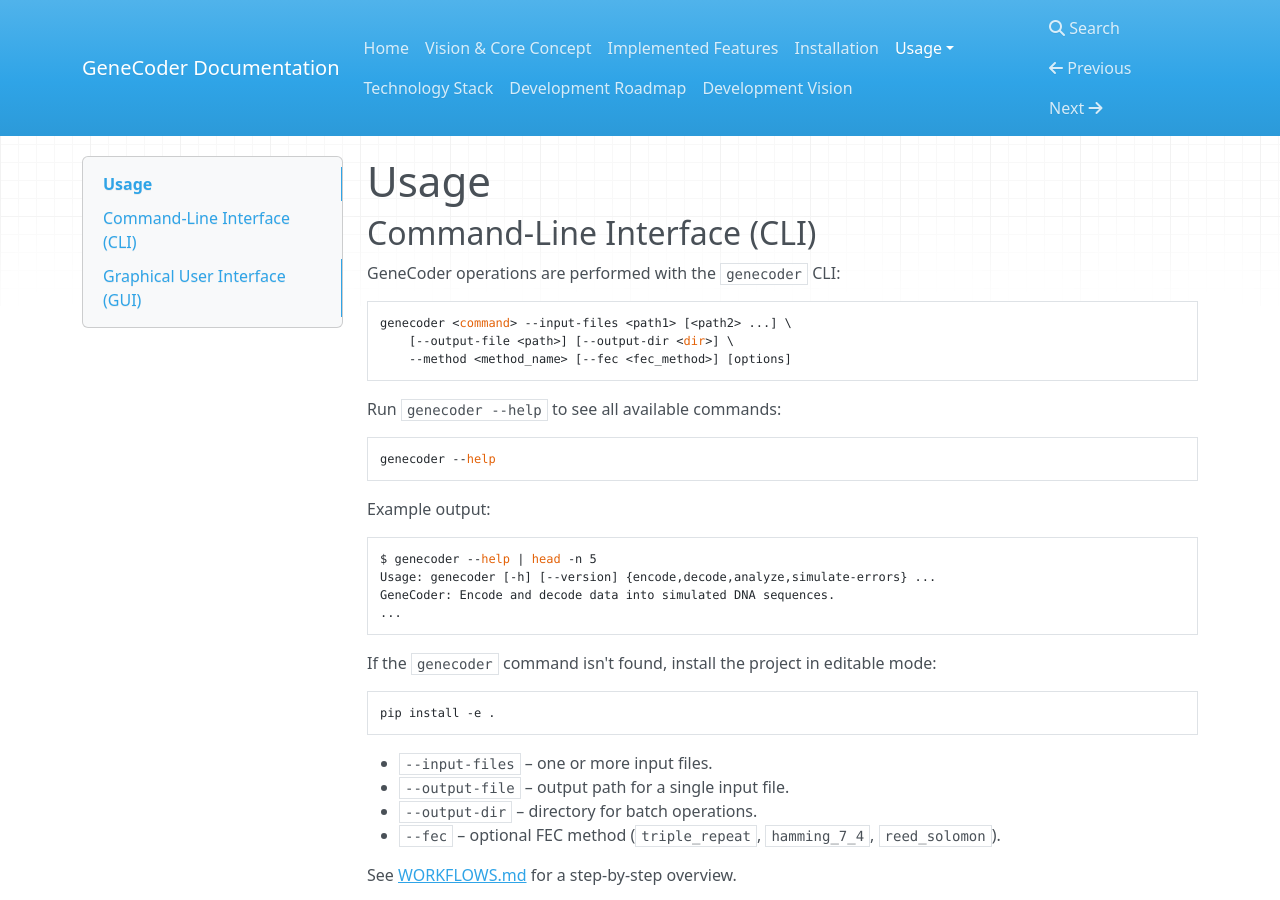
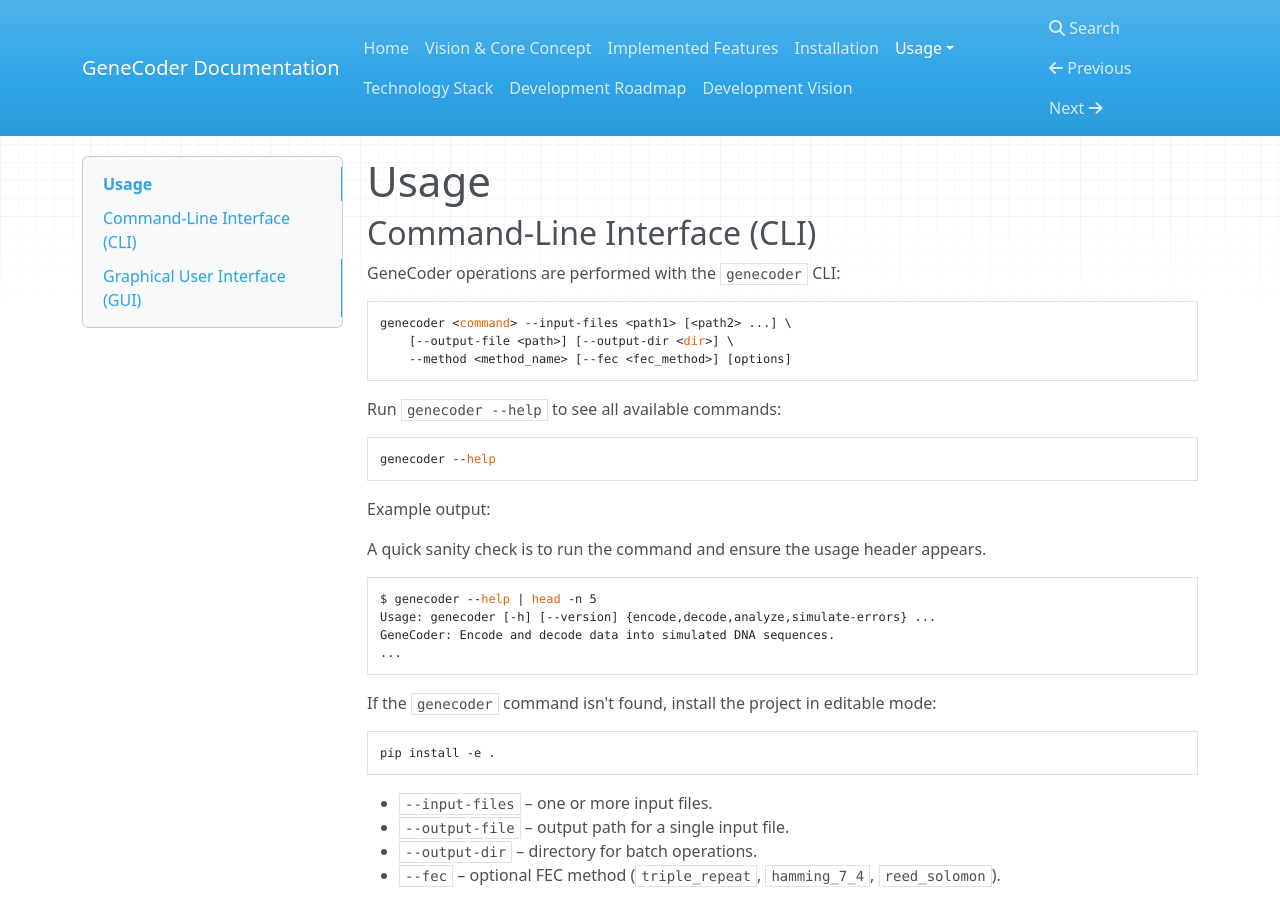
Before and after one commit to d0tTino/GeneCoder, an MkDocs documentation site: the page built from docs/usage.md, in a window 1280 px wide and 900 px high. Built offline with MkDocs 1.6.1, drawn with Linux system fonts in a browser that asks for light colours; nearby versions of some CDN libraries.

Commit message:
docs: clarify CLI help example

````diff
--- a/docs/usage.md
+++ b/docs/usage.md
@@ -17,6 +17,8 @@ genecoder --help
 ```
 
 Example output:
+
+A quick sanity check is to run the command and ensure the usage header appears.
 
 ```bash
 $ genecoder --help | head -n 5
````
